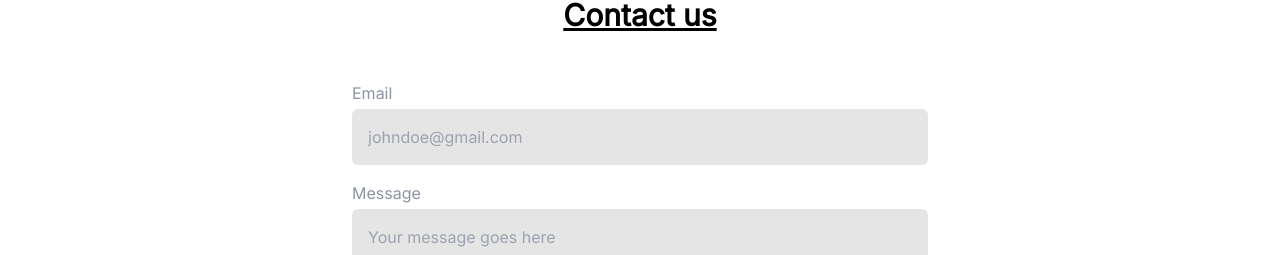
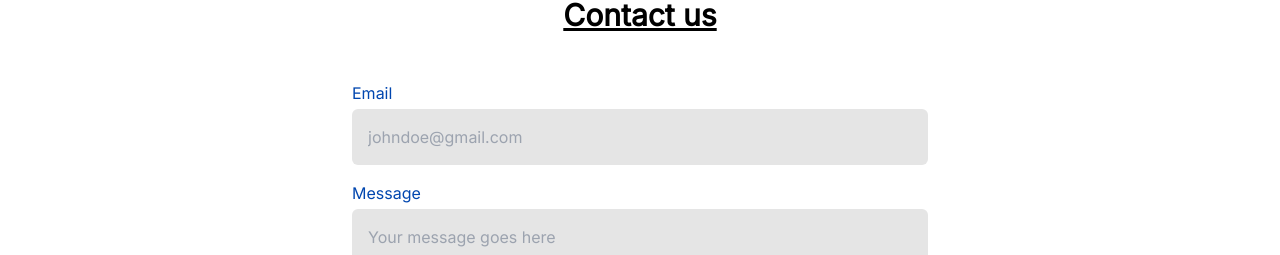
Before and after one commit to bhendi-boi/AlumniPortal, a Next.js app: page /about in a window 1280 px wide. Shown: the part 1757-2012 px from the top of the page. Built offline with nearby package versions, Linux system fonts and the light colour scheme.

Commit message:
changed styles for labels in contact form

```diff
--- a/app/about/Contact.tsx
+++ b/app/about/Contact.tsx
@@ -22,7 +22,10 @@ const Contact = () => {
       </header>
       <form onSubmit={handleSubmit} className="mx-auto max-w-xl">
         <div className="mb-4 flex flex-col gap-1">
-          <label htmlFor="email" className="text-contact-gray">
+          <label
+            htmlFor="email"
+            className="cursor-pointer font-medium text-contact-blue"
+          >
             Email
           </label>
           <input
@@ -37,7 +40,10 @@ const Contact = () => {
           />
         </div>
         <fieldset className="mb-4 flex flex-col gap-1">
-          <label htmlFor="message" className="text-contact-gray">
+          <label
+            htmlFor="message"
+            className="cursor-pointer font-medium text-contact-blue"
+          >
             Message
           </label>
           <textarea
--- a/app/services/sendQuery/Form.tsx
+++ b/app/services/sendQuery/Form.tsx
@@ -14,7 +14,10 @@ const Form = () => {
   return (
     <form onSubmit={handleSubmit} className="max-w-xl md:ml-20">
       <div className="mb-4 flex flex-col gap-1">
-        <label htmlFor="email" className="text-contact-gray">
+        <label
+          htmlFor="email"
+          className="cursor-pointer font-medium text-contact-blue"
+        >
           Email
         </label>
         <input
@@ -30,7 +33,10 @@ const Form = () => {
       </div>
       {/* // ! clicking on label should foucs on textarea */}
       <fieldset className="mb-4 flex flex-col gap-1">
-        <label htmlFor="message" className="text-contact-gray">
+        <label
+          htmlFor="message"
+          className="cursor-pointer font-medium text-contact-blue"
+        >
           Message
         </label>
         <textarea
```
